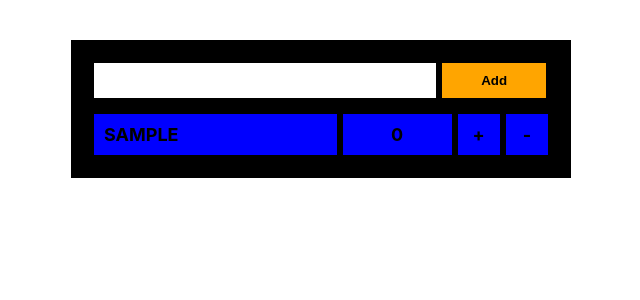
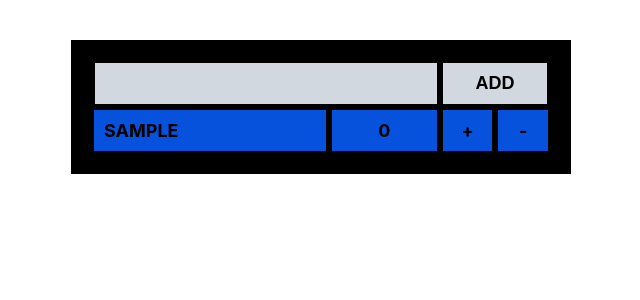
Before and after one commit to paulinastefanska/ReactApp-tests, a React (Create React App) app: page / in a window 1280 px wide. Both pictures are taken after typing "Sample" into the empty fields and a click on the input "Add". Shown: the top 300 px of the page, without its empty margins (319-959 px from the left). Built offline with nearby package versions, Linux system fonts and the light colour scheme.

Commit message:
Add styles

```diff
--- a/src/components/AddPlayer/AddPlayer.css
+++ b/src/components/AddPlayer/AddPlayer.css
@@ -1,21 +1,25 @@
 .AddPlayer {
     margin: 0px auto;
-    padding: 20px 20px 5px 20px;
-    background: black;
+    padding: 20px 20px 0 20px;
+    background: #000;
+    text-align: center;
 }
 
 .AddPlayer__input {
 	width: 70%;
 	padding: 10px;
 	border: 3px solid #000;
+    font-size: 18px;
+    background: #d1d8e0;
 }
 
 .AddPlayer__submit {
 	width: 24%;
 	padding: 10px;
-    text-align: center;
     cursor: pointer;
     border: 3px solid #000;
     font-weight: bold;
-    background: #FFA500;
+    font-size: 18px;
+    text-transform: uppercase;
+    background: #d1d8e0;
 }
--- a/src/components/Player/Player.css
+++ b/src/components/Player/Player.css
@@ -4,11 +4,15 @@
     font-size: 18px;
     font-weight: bold;
     text-transform: uppercase;
-    background: #0000FF;
+    background: #0652DD;
 }
 
 li:nth-of-type(2n) {
-  background: #FF0000;
+  background: #EA2027;
+}
+
+li:nth-of-type(3n) {
+  background: #009432;
 }
 
 .Player__name {
@@ -26,7 +30,7 @@ li:nth-of-type(2n) {
 }
 
 .Player__button {
-    width: 5%;
+    width: 7%;
     padding: 10px;
     text-align: center;
     cursor: pointer;
--- a/src/components/PlayerList/PlayerList.css
+++ b/src/components/PlayerList/PlayerList.css
@@ -1,8 +1,9 @@
 .PlayerList {
-    box-sizing: border-box;
-    list-style: none;
-    margin: 0px auto;
-    width: 100%;
-    padding: 5px 20px 20px 20px;
-    background: black;
+	width: 100%;
+  box-sizing: border-box;
+  list-style: none;
+  margin: 0 auto;
+  width: 100%;
+  padding: 0 20px 20px 20px;
+  background: black;
 }
```
